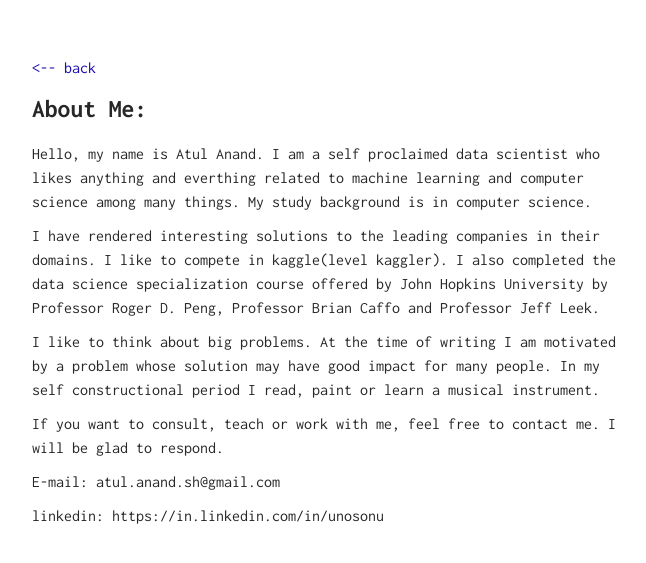
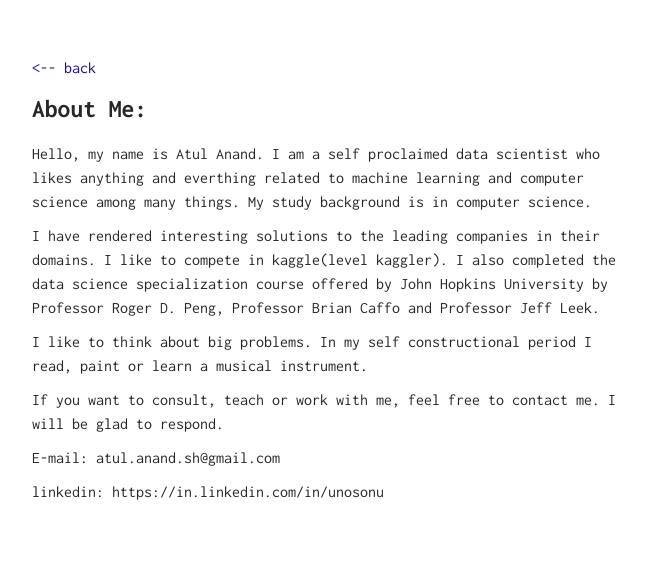
Before and after one commit to unosonu/unosonu.github.io, a Jekyll site: the page built from me/index.md, in a window 1280 px wide. Shown: the top 563 px of the page, without its empty margins (308-954 px from the left). Built offline with Jekyll 4.4.1, drawn with Linux system fonts in a browser that asks for light colours.

Commit message:
about edit

```diff
--- a/me/index.md
+++ b/me/index.md
@@ -6,7 +6,7 @@ Hello, my name is Atul Anand. I am a self proclaimed data scientist who likes an
 
 I have rendered interesting solutions to the leading companies in their domains. I like to compete in kaggle(level kaggler). I also completed the data science specialization course offered by John Hopkins University by Professor Roger D. Peng, Professor Brian Caffo and Professor Jeff Leek.
 
-I like to think about big problems. At the time of writing I am motivated by a problem whose solution may have good impact for many people. In my self constructional period I read, paint or learn a musical instrument.
+I like to think about big problems. In my self constructional period I read, paint or learn a musical instrument.
 
 If you want to consult, teach or work with me, feel free to contact me. I will be glad to respond.
 
```
